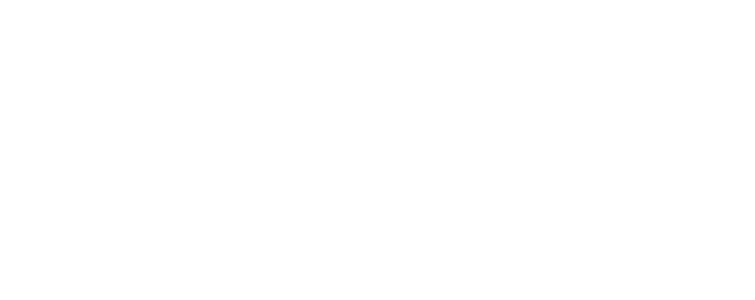
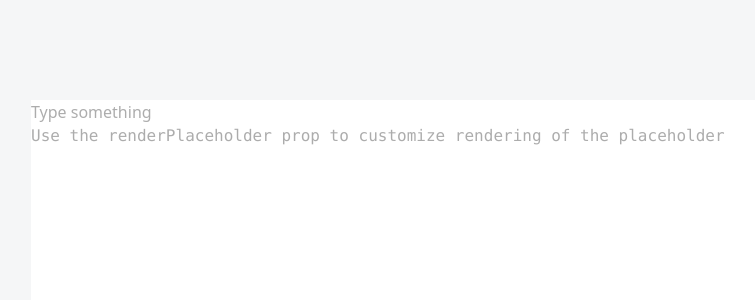
Before and after one commit to Lostsory/editor-demo, a React (Vite) app: page /slate in a window 1280 px wide. Before the commit this address had no page. Shown: the top 300 px of the page, without its empty margins (69-824 px from the left). Built offline with nearby package versions, Linux system fonts and the light colour scheme.

Commit message:
fix-"引入slatejs"

```diff
--- a/src/App.tsx
+++ b/src/App.tsx
@@ -4,6 +4,7 @@
 
 // 懒加载组件
 const Home = lazy(() => import("@/views/Home"));
+const Home2 = lazy(() => import("@/views/Home/index2"));
 
 function App() {
 
@@ -11,7 +12,8 @@
     <Router>
       <Suspense fallback={<Loading/>}>
         <Routes>
-          <Route path="/" element={<Home />} />
+          <Route path="/slate" element={<Home />} />
+          <Route path="/own" element={<Home2 />} />
         </Routes>
       </Suspense>
     </Router>
--- a/src/views/Home/index.tsx
+++ b/src/views/Home/index.tsx
@@ -1,146 +1,197 @@
-import React, { createElement, forwardRef, Fragment, HTMLAttributes, ReactNode, useEffect, useRef, useState } from 'react';
-import Editor from '@/lib/editor';
-import { EditorChild, Path } from '@/lib/editor';
+import React, { useMemo } from 'react';
+import { createEditor, Descendant, Transforms, Editor, Element as SlateElement, Range, Point } from 'slate';
+import { Slate, Editable, withReact, ReactEditor } from 'slate-react';
 
-import View from '@/components/fu/View';
-import Text from '@/components/fu/Text';
 
-function Home() {
 
-  const [list, setList] = useState<EditorChild[]>([
-    {
-      type: 'Text',
-      text: 'text',
-      id: '1',
-    },
-    {
-      type: 'View',
-      id: '2',
-      children: [
-        {
-          id: '2-1',
-          type: 'Text',
-          text: 'text1'
-        },
-        {
-          id: '2-2',
-          type: 'Text',
-          text: 'text2'
-        },
-      ]
-    },
-  ])
+const InlineChromiumBugfix = () => (
+  <span
+    contentEditable={false}
+    className='font-0'
+  >
+    {String.fromCodePoint(160) /* Non-breaking space */}
+  </span>
+)
 
-  const editor = useRef<Editor>(new Editor({
-    onChange({ type, data }) {
-      setList(data)
-    },
-  }))
+const EditableButtonComponent = ({ attributes, children }) => {
+  return (
+    /*
+      Note that this is not a true button, but a span with button-like CSS.
+      True buttons are display:inline-block, but Chrome and Safari
+      have a bad bug with display:inline-block inside contenteditable:
+      - https://bugs.webkit.org/show_bug.cgi?id=105898
+      - https://bugs.chromium.org/p/chromium/issues/detail?id=1088403
+      Worse, one cannot override the display property: https://github.com/w3c/csswg-drafts/issues/3226
+      The only current workaround is to emulate the appearance of a display:inline button using CSS.
+    */
+    <span
+      {...attributes}
+      onClick={ev => ev.preventDefault()}
+      // Margin is necessary to clearly show the cursor adjacent to the button
+      style={{
+        margin: '0 0.1em',
+        backgroundColor: '#efefef',
+        padding: '2px 6px',
+        border: '1px solid #767676',
+        borderRadius: '2px',
+        fontSize: '0.9em,'
+      }}
+    >
+      <InlineChromiumBugfix />
+      {children}
+      <InlineChromiumBugfix />
+    </span>
+  )
+}
 
-  useEffect(() => {
-    editor.current.setDate(list)
+const Text = props => {
+  const { attributes, children, leaf } = props
+  return (
+    <span
+      // The following is a workaround for a Chromium bug where,
+      // if you have an inline at the end of a block,
+      // clicking the end of a block puts the cursor inside the inline
+      // instead of inside the final {text: ''} node
+      // https://github.com/ianstormtaylor/slate/issues/4704#issuecomment-1006696364
+      style={{paddingLeft: '0.1px'}}
+      {...attributes}
+    >
+      {children}
+    </span>
+  )
+}
 
-    document.addEventListener('selectionchange', handleSelectionchange)
-    return () => {
-      document.removeEventListener('selectionchange', handleSelectionchange)
+const Element = props => {
+  const { attributes, children, element } = props
+  switch (element.type) {
+    // case 'button':
+    //   return <span className='inline rounded-[5px] bg-[#000] text-[#fff] pl-[10px] pr-[10px]' {...attributes}>
+    //     <InlineChromiumBugfix/>
+    //     {children}
+    //     <InlineChromiumBugfix/>
+    //   </span>
+    case 'button':
+      return <EditableButtonComponent {...props} />
+    default:
+      return <p {...attributes}>{children}</p>
+  }
+}
+
+const Home = () => {
+
+
+  const withTables = editor => {
+    const { deleteBackward, deleteForward, insertBreak, isInline  } = editor
+
+    // editor.insertBreak = () => {
+    //   const { selection } = editor
+
+    //   if (selection) {
+    //     const [table] = Editor.nodes(editor, {
+    //       match: n =>
+    //         !Editor.isEditor(n) &&
+    //         SlateElement.isElement(n) &&
+    //         n.type === 'button',
+    //     })
+
+
+
+    //     console.log('table', table);
+
+    //     if (table) {
+    //       Transforms.move(editor, { unit: 'block' });
+    //       return
+    //     }
+    //   }
+
+    //   insertBreak()
+    // }
+
+    editor.isInline = element => {
+      console.log('element', element);
+      return ['link', 'button', 'badge'].includes(element.type) || isInline(element)
     }
-  }, [])
 
-  useEffect(() => {
-    editor.current.updateRangeToWindow()
-  }, [list])
-
-  const containerRef = useRef<HTMLDivElement | null>(null);
-
-  const handleSelectionchange = () => {
-    editor.current.updateRangeToEditor()
+    return editor
   }
 
-  const handleKeyDown = (event: React.KeyboardEvent) => {
-    if (editor.current.isComposing) {
-      // 如果正在进行组合输入，阻止空格键或其他键的默认行为
-      event.preventDefault()
-    }
+  const editor = useMemo(() => withTables(withReact(createEditor())), []);
 
-    // 检测删除键的按下
-    if (event.key === 'Backspace' || event.key === 'Delete') {
-      event.preventDefault()
-      editor.current.deleteText()
-    }
-    if (event.key === 'Enter') {
-      // event.preventDefault();  // 防止在 contentEditable 中默认的换行操作
-    }
+  // const initialValue: Descendant[] = [
+    // {
+    //   type: 'paragraph',
+    //   children: [
+    //     { text: 'This is editable plain text, just like a <textarea>!' },
+    //     {
+    //       type: 'button',
+    //       children: [{ text: 'editable button' }],
+    //     },
+    //     { text: 'This is editable plain text, just like a <textarea>!', bold: true },
+    //   ],
+    // },
+    // {
+    //   type: 'button',
+    //   children: [
+    //     { text: '按钮' },
+    //   ],
+    // },
+    // {
+    //   type: 'paragraph',
+    //   children: [
+    //     { text: 'This is editable plain text, just like a <textarea>!' },
+    //     { text: 'This is editable plain text, just like a <textarea>!', bold: true },
+    //   ],
+    // },
+  // ];
+  const initialValue: Descendant[] = [
+    {
+      type: 'paragraph',
+      children: [{ text: '' }],
+    },
+  ]
+
+  const renderPlaceholder = () => {
+    return <span className="custom-placeholder">请输入一些文本...</span>;
   };
 
-  const renderContent = (list: EditorChild[], p: Path = []): ReactNode => {
-    return <>
-      {list.map((v, i) => {
-        const path = [...p, i]
-        if (v.type === 'Text') {
-          return <Fragment key={i}>
-            <Text
-              data-fu-id={v.id}
-            >{v.text}</Text>
-          </Fragment>
-        }
-        if (v.type === 'View') {
-          return <Fragment key={i}>
-            <View
-              data-fu-id={v.id}
-            >
-              {v.children && renderContent(v.children, path)}
-            </View>
-          </Fragment>
-        }
-        return null
-      })}
-    </>
+  const a = ({ attributes, children }) => <div {...attributes} className="custom-placeholder">{ children }</div>
+
+  const handlerChange = (val) => {
+    console.log(val);
   }
 
-  const handleCompositionStart = () => {
-    console.log('handleCompositionStart');
-    // setIsComposing(true);
-    editor.current.setIsComposing(true)
-  };
+  return (
+    <div className='p-[100px] bg-[#f5f6f7]'>
+      <div className='bg-white min-h-[100vh]'>
+        <Slate
+          editor={editor}
+          initialValue={initialValue}
+          onChange={(val) => console.log(val)}
+        >
+          <Editable
+            className=' outline-none rounded-none'
+            // placeholder='请输入一些文本...'
+            // renderPlaceholder={renderPlaceholder}
+            placeholder="Type something"
+        renderPlaceholder={({ children, attributes }) => (
+          <div {...attributes}>
+            <p>{children}</p>
+            <pre>
+              Use the renderPlaceholder prop to customize rendering of the
+              placeholder
+            </pre>
+          </div>
+        )}
+            renderElement={props => <Element {...props} />}
+            renderLeaf={props => <Text {...props} />}
+            onChange={handlerChange}
+          >
+          </Editable>
+        </Slate>
+      </div>
 
-  const handleCompositionEnd = (event) => {
-    console.log('handleCompositionEnd');
-    // setIsComposing(false);
-    editor.current.setIsComposing(false)
-    editor.current.insertText(event.data)
-  };
-  const handleBeforeInput = (event) => {
-    console.log('handleBeforeInput');
-    if (editor.current.isComposing) {
-      return
-    }
-    editor.current.insertText(event.data)
-    event.preventDefault();
-  };
-  return <div className='p-[100px] bg-[#f5f6f7]'>
-    <div
-      className='bg-white p-5 min-h-[100vh] outline-none rounded-none whitespace-pre-wrap'
-      contentEditable
-      suppressContentEditableWarning
-      onKeyDown={handleKeyDown}
-      onCompositionStart={handleCompositionStart}
-      onCompositionEnd={handleCompositionEnd}
-      onBeforeInput={handleBeforeInput}
-      ref={containerRef}
-    >
-      {renderContent(list)}
-      {/* <div
-        className='outline-none rounded-none overflow-hidden'
-        style={{minWidth: '1px', display: 'inline-block'}}
-        data-base="caret"
-      >&#8203;</div> */}
-
-      {/* <h1>我是标题</h1> */}
     </div>
-    <Fragment key="111">我是一个人</Fragment>
-    <div className='w-[200px] h-[200px] bg-[red]'></div>
-  </div>
-}
-
+  );
+};
 
 export default Home;
--- a/src/views/Home/index2.tsx
+++ b/src/views/Home/index2.tsx
@@ -1,23 +1,146 @@
-import React, { useMemo } from 'react'
-import { createEditor, Descendant } from 'slate'
-import { Slate, Editable, withReact } from 'slate-react'
+import React, { createElement, forwardRef, Fragment, HTMLAttributes, ReactNode, useEffect, useRef, useState } from 'react';
+import Editor from '@/lib/editor';
+import { EditorChild, Path } from '@/lib/editor';
 
-const PlainTextExample = () => {
-  const editor = withReact(createEditor())
-  return (
-    <Slate editor={editor} initialValue={initialValue} onChange={(val) => console.log(val)}>
-      <Editable placeholder="Enter some plain text..." />
-    </Slate>
-  )
+import View from '@/components/fu/View';
+import Text from '@/components/fu/Text';
+
+function Home() {
+
+  const [list, setList] = useState<EditorChild[]>([
+    {
+      type: 'Text',
+      text: 'text',
+      id: '1',
+    },
+    {
+      type: 'View',
+      id: '2',
+      children: [
+        {
+          id: '2-1',
+          type: 'Text',
+          text: 'text1'
+        },
+        {
+          id: '2-2',
+          type: 'Text',
+          text: 'text2'
+        },
+      ]
+    },
+  ])
+
+  const editor = useRef<Editor>(new Editor({
+    onChange({ type, data }) {
+      setList(data)
+    },
+  }))
+
+  useEffect(() => {
+    editor.current.setDate(list)
+
+    document.addEventListener('selectionchange', handleSelectionchange)
+    return () => {
+      document.removeEventListener('selectionchange', handleSelectionchange)
+    }
+  }, [])
+
+  useEffect(() => {
+    editor.current.updateRangeToWindow()
+  }, [list])
+
+  const containerRef = useRef<HTMLDivElement | null>(null);
+
+  const handleSelectionchange = () => {
+    editor.current.updateRangeToEditor()
+  }
+
+  const handleKeyDown = (event: React.KeyboardEvent) => {
+    if (editor.current.isComposing) {
+      // 如果正在进行组合输入，阻止空格键或其他键的默认行为
+      event.preventDefault()
+    }
+
+    // 检测删除键的按下
+    if (event.key === 'Backspace' || event.key === 'Delete') {
+      event.preventDefault()
+      editor.current.deleteText()
+    }
+    if (event.key === 'Enter') {
+      // event.preventDefault();  // 防止在 contentEditable 中默认的换行操作
+    }
+  };
+
+  const renderContent = (list: EditorChild[], p: Path = []): ReactNode => {
+    return <>
+      {list.map((v, i) => {
+        const path = [...p, i]
+        if (v.type === 'Text') {
+          return <Fragment key={i}>
+            <Text
+              data-fu-id={v.id}
+            >{v.text}</Text>
+          </Fragment>
+        }
+        if (v.type === 'View') {
+          return <Fragment key={i}>
+            <View
+              data-fu-id={v.id}
+            >
+              {v.children && renderContent(v.children, path)}
+            </View>
+          </Fragment>
+        }
+        return null
+      })}
+    </>
+  }
+
+  const handleCompositionStart = () => {
+    console.log('handleCompositionStart');
+    // setIsComposing(true);
+    editor.current.setIsComposing(true)
+  };
+
+  const handleCompositionEnd = (event) => {
+    console.log('handleCompositionEnd');
+    // setIsComposing(false);
+    editor.current.setIsComposing(false)
+    editor.current.insertText(event.data)
+  };
+  const handleBeforeInput = (event) => {
+    console.log('handleBeforeInput');
+    if (editor.current.isComposing) {
+      return
+    }
+    editor.current.insertText(event.data)
+    event.preventDefault();
+  };
+  return <div className='p-[100px] bg-[#f5f6f7]'>
+    <div
+      className='bg-white p-5 min-h-[100vh] outline-none rounded-none whitespace-pre-wrap'
+      contentEditable
+      suppressContentEditableWarning
+      onKeyDown={handleKeyDown}
+      onCompositionStart={handleCompositionStart}
+      onCompositionEnd={handleCompositionEnd}
+      onBeforeInput={handleBeforeInput}
+      ref={containerRef}
+    >
+      {renderContent(list)}
+      {/* <div
+        className='outline-none rounded-none overflow-hidden'
+        style={{minWidth: '1px', display: 'inline-block'}}
+        data-base="caret"
+      >&#8203;</div> */}
+
+      {/* <h1>我是标题</h1> */}
+    </div>
+    <Fragment key="111">我是一个人</Fragment>
+    <div className='w-[200px] h-[200px] bg-[red]'></div>
+  </div>
 }
 
-const initialValue: Descendant[] = [
-  {
-    type: 'paragraph',
-    children: [
-      { text: 'This is editable plain text, just like a <textarea>!' },
-    ],
-  },
-]
 
-export default PlainTextExample
+export default Home;
```
